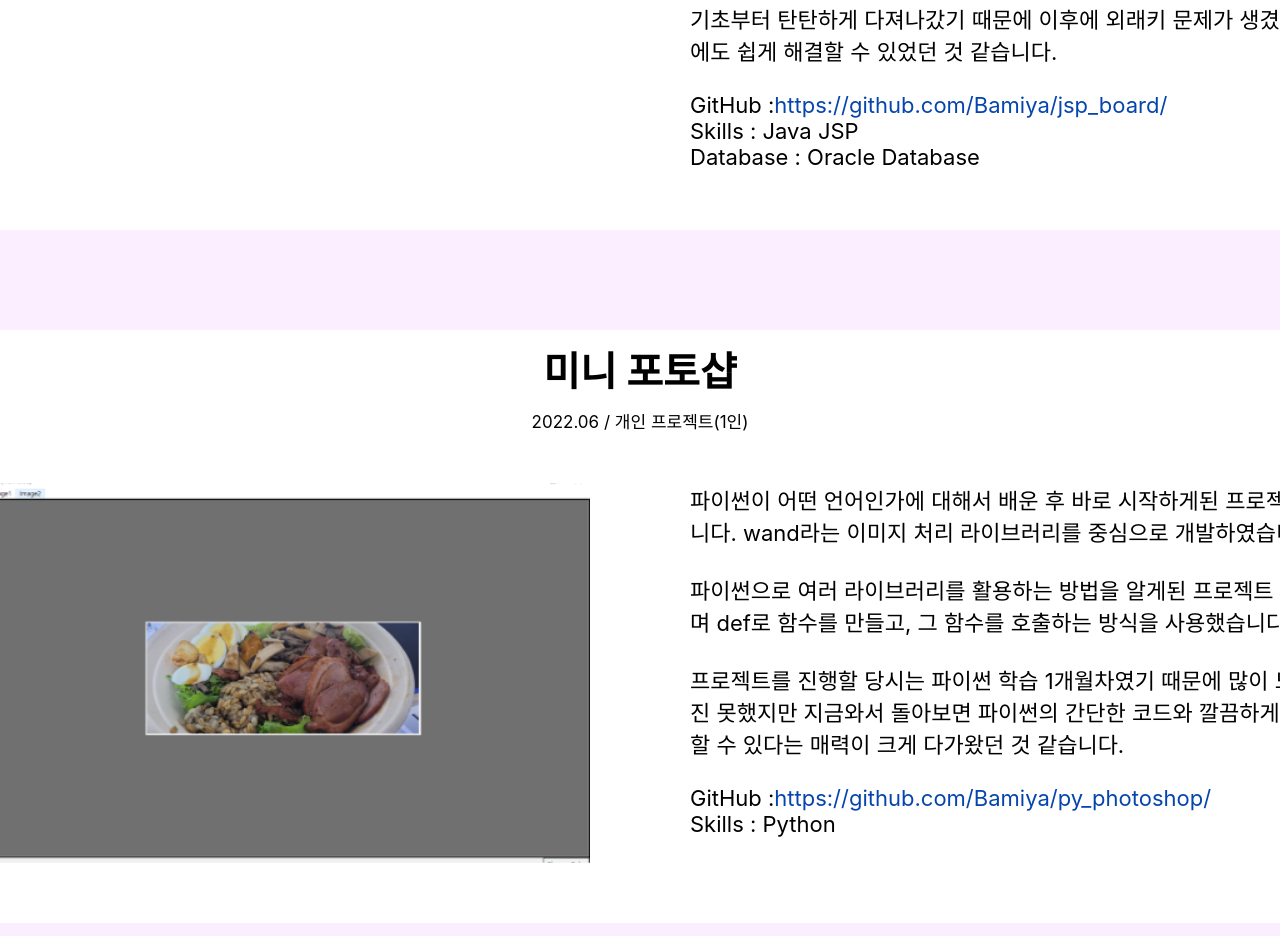
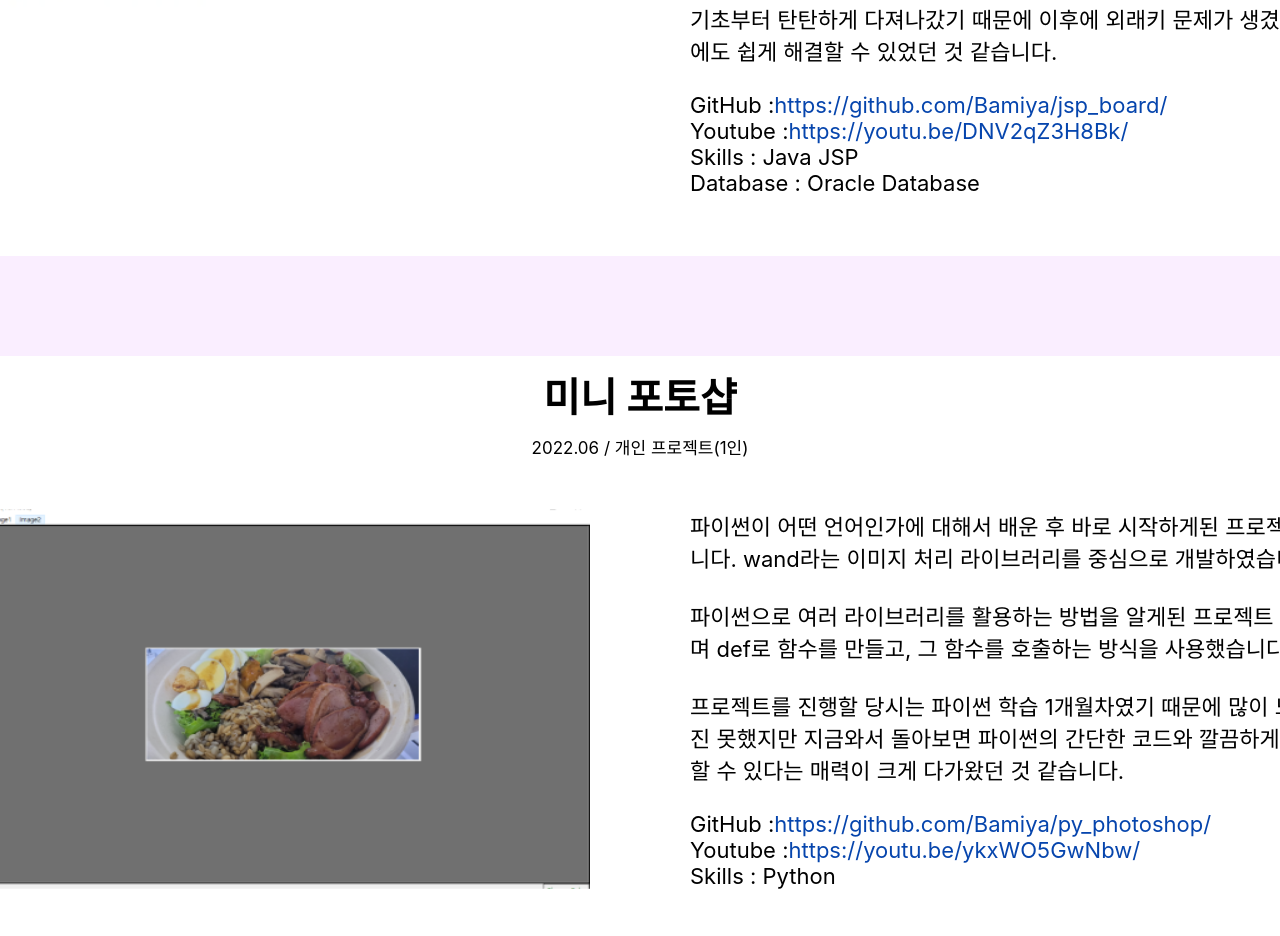
Before and after one commit to bamiya/resume, a React (Create React App) app: page / in a window 1280 px wide. Shown: the part 6576-7512 px from the top of the page. Built offline with nearby package versions, Linux system fonts and the light colour scheme.

Commit message:
링크 추가

```diff
--- a/src/Component/Main/Main.js
+++ b/src/Component/Main/Main.js
@@ -247,6 +247,8 @@ const Main = () => {
                   GitHub :
                   <Styled.LinkText2 onClick={() => OpenLink("https://github.com/Bamiya/jsp_board/")}>https://github.com/Bamiya/jsp_board/</Styled.LinkText2>
                   <br />
+                  Youtube :<Styled.LinkText2 onClick={() => OpenLink("https://youtu.be/DNV2qZ3H8Bk/")}>https://youtu.be/DNV2qZ3H8Bk/</Styled.LinkText2>
+                  <br />
                   Skills : Java JSP
                   <br />
                   Database : Oracle Database
@@ -277,6 +279,8 @@ const Main = () => {
                     https://github.com/Bamiya/py_photoshop/
                   </Styled.LinkText2>
                   <br />
+                  Youtube :<Styled.LinkText2 onClick={() => OpenLink("https://youtu.be/ykxWO5GwNbw/")}>https://youtu.be/ykxWO5GwNbw/</Styled.LinkText2>
+                  <br />
                   Skills : Python
                 </Styled.ProjectText>
               </Styled.PTextBox>
```
